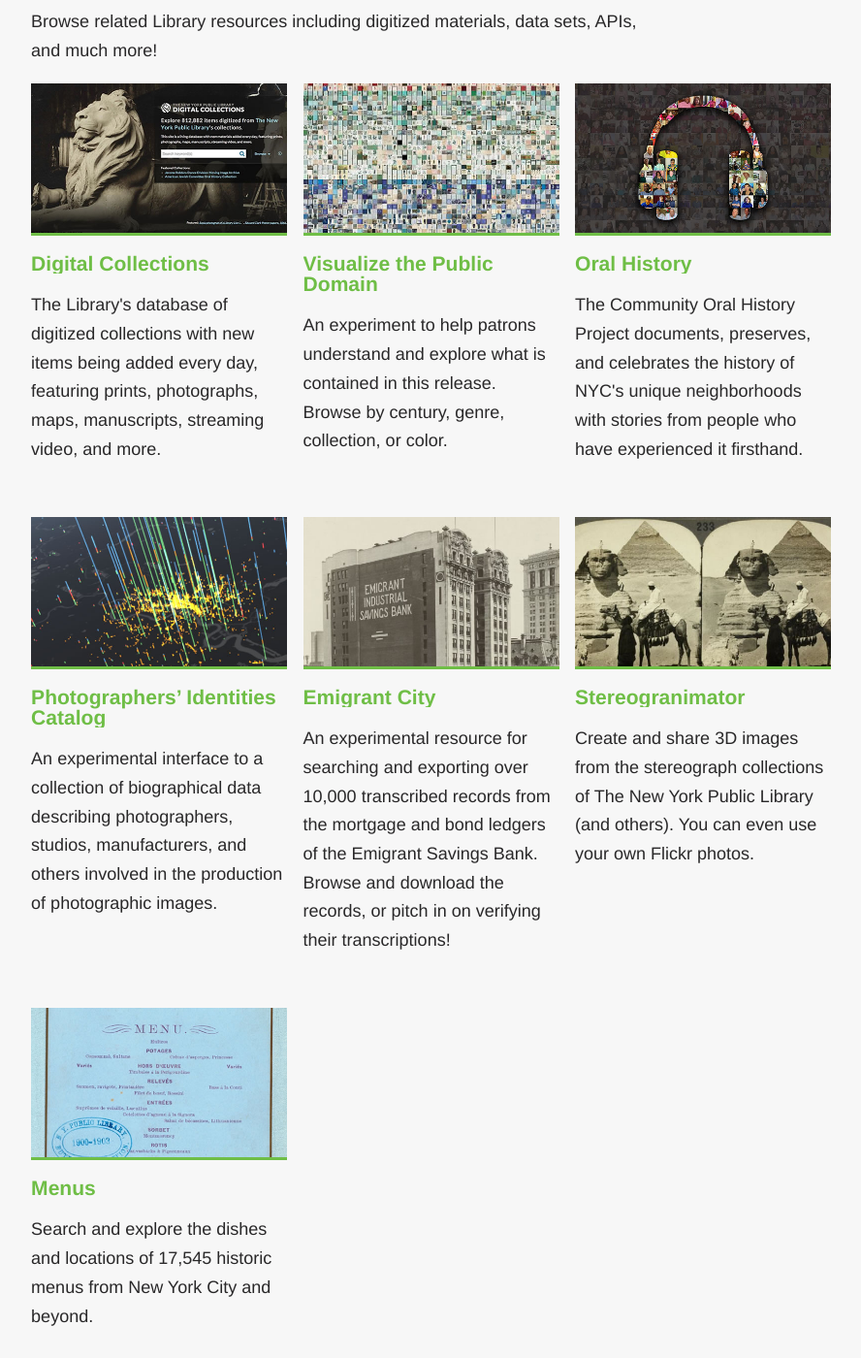
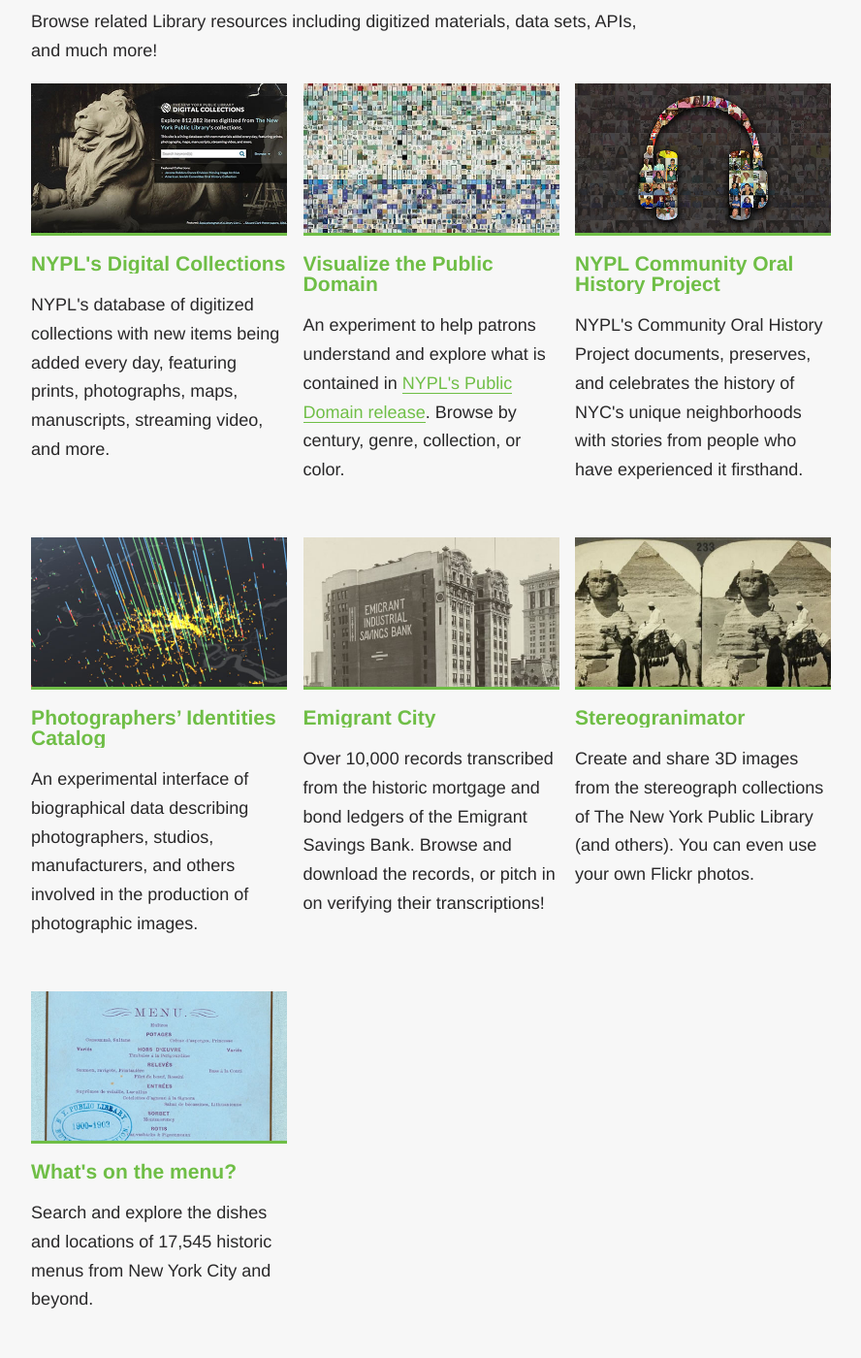
Before and after one commit to nypl-spacetime/nypl-spacetime.github.io, a Jekyll site: the page built from index.html, in a window 1280 px wide and 1400 px high, scrolled down 3738 px. Shown: the whole window at 97% size, without its empty margins (277-1165 px from the left). Built offline with Jekyll 4.4.1, drawn with Linux system fonts in a browser that asks for light colours; some web fonts are replaced; some of the changed text lies outside the part shown.

Commit message:
updated copy

```diff
--- a/_data/projects.yml
+++ b/_data/projects.yml
@@ -10,7 +10,7 @@
       image: surveyor.jpg
       url: http://spacetime.nypl.org/surveyor
       contribute: http://spacetime.nypl.org/surveyor
-      description: Help put Library materials on the map! Discover Library materials through the lens of geography and help identify locations depicted in our vast collections.
+      description: Help put Library materials on the map! Discover NYPL collections through the lens of geography and help identify locations depicted in our vast collections.
       github: https://github.com/nypl-spacetime/surveyor
       category: featured
 
@@ -18,7 +18,7 @@
       image: maps-by-decade.jpg
       url: http://spacetime.nypl.org/maps-by-decade
       explore: http://spacetime.nypl.org/maps-by-decade
-      description: Move through the decades to see a snapshot of the library's street-scale, New York City maps from that era.
+      description: Move through the decades to see a snapshot of the NYPL's street-scale, New York City maps from that era.
       category: featured
 
 ################################################################################
@@ -41,7 +41,7 @@
       image: mapwarper.jpg
       url: http://maps.nypl.org
       contribute: http://maps.nypl.org
-      description: An online tool for browsing and rectifying thousands of public domain maps all free to use without restriction.
+      description: An online tool for browsing and rectifying thousands of public domain maps, all free to use without restriction.
       github: https://github.com/nypl-spacetime/nypl-warper
       category: project
 
@@ -53,22 +53,23 @@
   title: Tools &#38; Experiments
   description: Take a peek into the Space/Time Directory workshop! We're sharing prototypes, proof of concepts, and visualizations the project as they're made.
   projects:
+
+    - name: ScrollNYC
+      image: scroll.jpg
+      url: http://spacetime.nypl.org/scrollnyc
+      description: Peel away layers of the city's history with this visualization layering maps from 1660 through 2014.
+      category: sketch
+
     - name: Street View, Then &amp; Now
       image: fifthave.jpg
       url: http://publicdomain.nypl.org/fifth-avenue/
-      description: Take a tour of the Fifth Avenue, past and present! Compare the photos from the 1911 Fifth Avenue from Start to Finish collection with 2015's Google Street View.
+      description: Take a tour of the Fifth Avenue, past and present! Compare the photos of Fifth Avenue in 1911 and today.
       category: sketch
 
     - name: Navigating the Green Book
       image: greenbooks.jpg
       url: http://publicdomain.nypl.org/greenbook-map/
-      description: In the age of segregation, the Green Book listed hotels, restaurants, bars, and gas stations where black travelers were welcomed. Map out trips you would take with this tool.
-      category: sketch
-
-    - name: ScrollNYC
-      image: scroll.jpg
-      url: http://spacetime.nypl.org/scrollnyc
-      description: Peel away layers of the city's history with this visualization layering maps from 1660 through 2014.
+      description: In the age of segregation, the Green Book listed hotels, restaurants, bars, and gas stations where Black travelers were welcomed. Map out trips you would take with this tool.
       category: sketch
 
 ################################################################################
@@ -79,34 +80,34 @@
   title: Related resources
   description: Browse related Library resources including digitized materials, data sets, APIs, and much more!
   projects:
-    - name: Digital Collections
+    - name: NYPL's Digital Collections
       image: digitalcollections.jpg
       url: http://digitalcollections.nypl.org/
-      description: The Library's database of digitized collections with new items being added every day, featuring prints, photographs, maps, manuscripts, streaming video, and more.
+      description: NYPL's database of digitized collections with new items being added every day, featuring prints, photographs, maps, manuscripts, streaming video, and more.
       category: resource
 
     - name: Visualize the Public Domain
       image: visualizedc.jpg
       url: http://publicdomain.nypl.org/pd-visualization/
-      description: An experiment to help patrons understand and explore what is contained in this release. Browse by century, genre, collection, or color.
+      description: An experiment to help patrons understand and explore what is contained in <a href="publicdomain.nypl.org">NYPL's Public Domain release</a>. Browse by century, genre, collection, or color.
       category: resource
 
-    - name: Oral History
+    - name: NYPL Community Oral History Project
       image: oralhistory.jpg
       url: http://oralhistory.nypl.org/
-      description: The Community Oral History Project documents, preserves, and celebrates the history of NYC's unique neighborhoods with stories from people who have experienced it firsthand.
+      description: NYPL's Community Oral History Project documents, preserves, and celebrates the history of NYC's unique neighborhoods with stories from people who have experienced it firsthand.
       category: resource
 
     - name: Photographers’ Identities Catalog
       image: pic.jpg
       url: http://pic.nypl.org/
-      description: An experimental interface to a collection of biographical data describing photographers, studios, manufacturers, and others involved in the production of photographic images.
+      description: An experimental interface of biographical data describing photographers, studios, manufacturers, and others involved in the production of photographic images.
       category: resource
 
     - name: Emigrant City
       image: emigrant.jpg
       url: http://emigrantcity.nypl.org/#/data
-      description: An experimental resource for searching and exporting over 10,000 transcribed records from the mortgage and bond ledgers of the Emigrant Savings Bank. Browse and download the records, or pitch in on verifying their transcriptions!
+      description: Over 10,000 records transcribed from the historic mortgage and bond ledgers of the Emigrant Savings Bank. Browse and download the records, or pitch in on verifying their transcriptions!
       category: resource
 
     - name: Stereogranimator
@@ -115,7 +116,7 @@
       description: Create and share 3D images from the stereograph collections of The New York Public Library (and others). You can even use your own Flickr photos.
       category: resource
 
-    - name: Menus
+    - name: What's on the menu?
       image: menus.jpg
       url: http://menus.nypl.org/
       description: Search and explore the dishes and locations of 17,545 historic menus from New York City and beyond.
--- a/index.html
+++ b/index.html
@@ -6,8 +6,8 @@
   <div class="content">
     <p class="minor-headline">
     <p>The New York Public Library is creating a digital time-travel service for New York City with historical maps, collections rich in geospatial data, and the public's help.</p>
-    <p>The NYC Space/Time Directory will make urban history accessible through a set of resources including: a searchable atlas of New York past, an historical location directory and geocoder, a set of APIs and data sets, and a discovery tool linking the Library's collections together in an historical and geographic context.</p>
-    <p>These explorations will provide a way for scholars, students,  enthusiasts, and Librarians to explore New York City across time periods and to add their own knowledge and expertise.</p>
+    <p>The NYC Space/Time Directory will make urban history accessible through a set of resources including: a searchable atlas of New York past, an historical location directory and geocoder, a set of APIs and data sets, and a discovery tool linking NYPL's collections together in an historical and geographic context.</p>
+    <p>These explorations will provide a way for scholars, students,  enthusiasts, and librarians to explore New York City across time periods and to add their own knowledge and expertise.</p>
     <p>With the Space/Time Directory we're developing a programming model and freely accessible codebase for other cities, libraries, and individuals to map and explore history. Data sources are listed in our related resources section below and those interested in working with our open code repos can visit <a href="https://github.com/nypl-spacetime">GitHub</a> to get started!</p>
     <p>Ready to travel through time and space? Explore our Space/Time resources below to start discovering and contributing to New York City history.</p>
   </div>
@@ -41,16 +41,6 @@
   <blockquote class="">Interested? Sign up to receive updates on new tools, new data sources, and engagement opportunities! Contact us via email to <a href="mailto:spacetime@nypl.org">spacetime@nypl.org</a> or at  our Twitter account <a href="https://twitter.com/nypl_labs">@nypl_labs</a>.</blockquote>
 </div>
 
-<div class="content">
-  <h2 class="bordered">Credits</h2>
-  <ul>
-    <li><strong>Bert Spaan</strong> - Lead Developer</li>
-    <li><strong>Shana Kimball</strong> - Manager of Public Programs and Outreach</li>
-    <li><strong>Willa Armstrong</strong> - title</li>
-    <li><strong>Mauricio Giraldo Arteaga</strong> - Manager of Product and R&amp;D</li>
-    <li><strong>someone else</strong> - some title</li>
-  </ul>
-</div>
 
 <!-- <div class="map map1817"><h2 class="bottom">1817</h2></div>
 <div class="map map1797"><h2 class="top">1797</h2></div>
```
